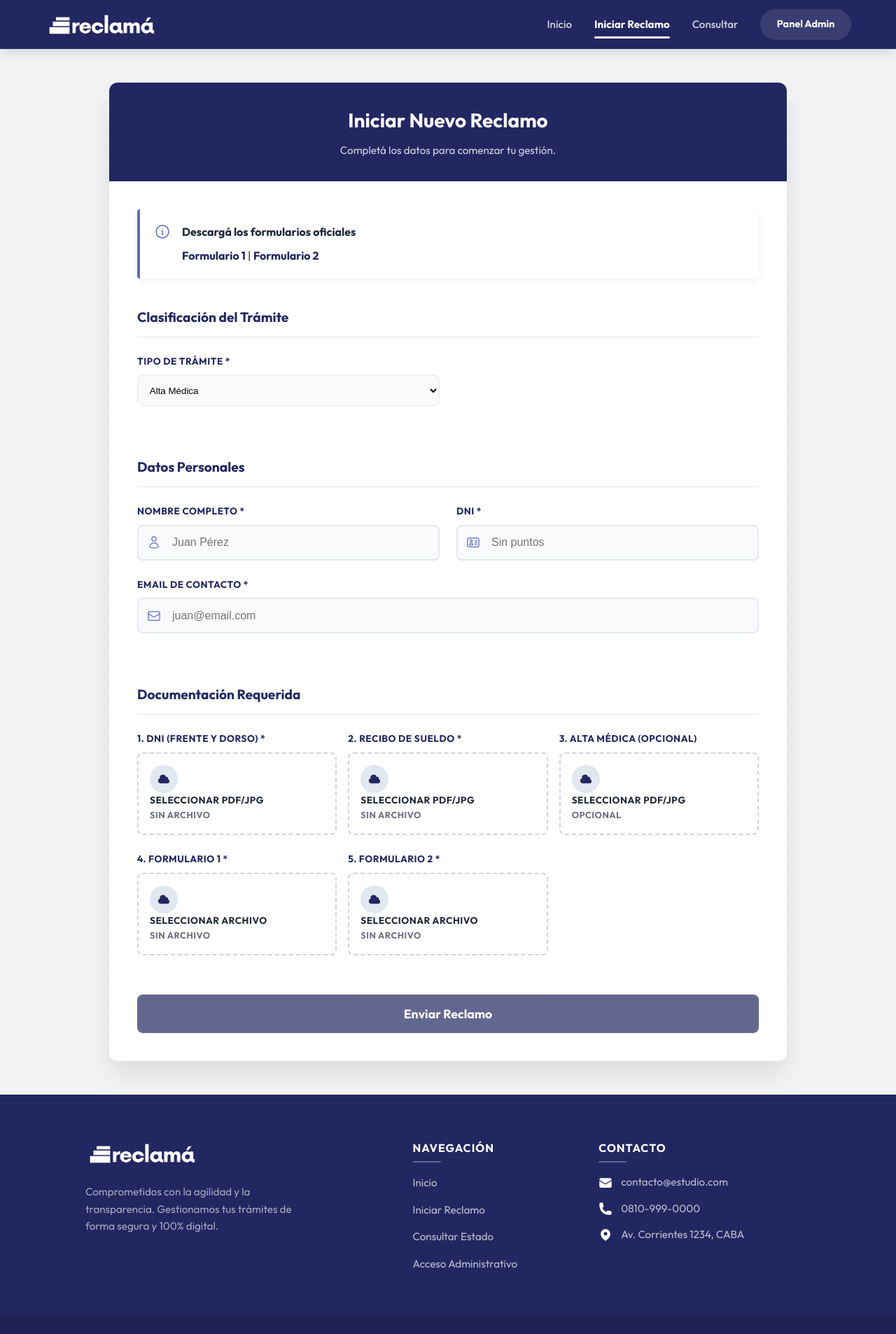
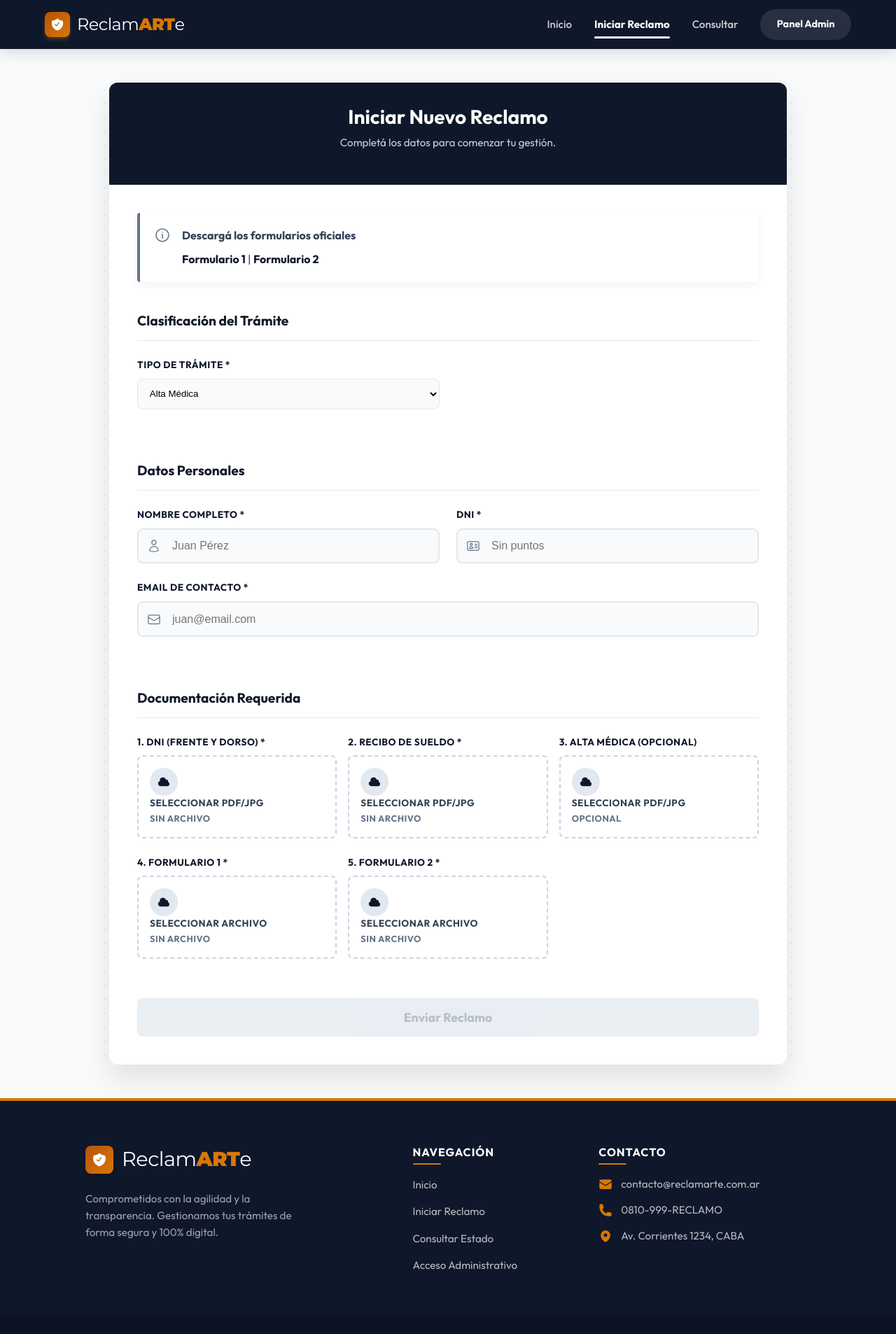
Before and after one commit to matibbaez/estudio-web, an Angular app: page /iniciar-reclamo in a window 1280 px wide. Shown: the top 1906 px of the page at 70% size. Built offline with nearby package versions, Linux system fonts and the light colour scheme.

Commit message:
Cambio estilos en logo e inicio

```diff
--- a/src/app/components/footer/footer.html
+++ b/src/app/components/footer/footer.html
@@ -1,10 +1,18 @@
 <footer class="site-footer">
   <div class="footer-container">
 
-    <!-- COLUMNA 1: MARCA Y BAJADA -->
     <div class="footer-brand-col">
       <div class="footer-logo">
-        <a href="/#"><img src="/reclamaFinal.png" alt="Reclamá" class="logo-img"></a>
+        <a routerLink="/" class="brand-logo-footer">
+          <div class="logo-icon">
+            <svg xmlns="http://www.w3.org/2000/svg" viewBox="0 0 24 24" fill="currentColor">
+              <path fill-rule="evenodd" d="M12.516 2.17a.75.75 0 00-1.032 0 11.209 11.209 0 01-7.877 3.08.75.75 0 00-.722.515A12.74 12.74 0 002.25 9.75c0 5.942 4.064 10.933 9.563 12.348a.749.749 0 00.374 0c5.499-1.415 9.563-6.406 9.563-12.348 0-1.352-.272-2.636-.759-3.804a.75.75 0 00-.738-.486 11.209 11.209 0 01-7.737-3.289zm-4.852 9.47a.75.75 0 01.765.027l2.128 1.332 3.654-4.814a.75.75 0 111.196.908l-4.18 5.506a.75.75 0 01-1.127.087l-2.73-2.127a.75.75 0 01.294-1.32l.001.001z" clip-rule="evenodd" />
+            </svg>
+          </div>
+          <span class="logo-text">
+            Reclam<span class="highlight">ART</span>e
+          </span>
+        </a>
       </div>
       <p class="brand-desc">
         Comprometidos con la agilidad y la transparencia.
@@ -12,7 +20,6 @@
       </p>
     </div>
 
-    <!-- COLUMNA 2: NAVEGACIÓN -->
     <div class="footer-links-col">
       <h4>Navegación</h4>
       <ul>
@@ -23,17 +30,16 @@
       </ul>
     </div>
 
-    <!-- COLUMNA 3: CONTACTO (¡NUEVO!) -->
     <div class="footer-links-col">
       <h4>Contacto</h4>
       <ul class="contact-list">
         <li>
           <svg xmlns="http://www.w3.org/2000/svg" viewBox="0 0 24 24" fill="currentColor" class="icon"><path d="M1.5 8.67v8.58a3 3 0 003 3h15a3 3 0 003-3V8.67l-8.928 5.493a3 3 0 01-3.144 0L1.5 8.67z" /><path d="M22.5 6.908V6.75a3 3 0 00-3-3h-15a3 3 0 00-3 3v.158l9.714 5.978a1.5 1.5 0 001.572 0L22.5 6.908z" /></svg>
-          <span>contacto@estudio.com</span>
+          <span>contacto@reclamarte.com.ar</span>
         </li>
         <li>
           <svg xmlns="http://www.w3.org/2000/svg" viewBox="0 0 24 24" fill="currentColor" class="icon"><path fill-rule="evenodd" d="M1.5 4.5a3 3 0 013-3h1.372c.86 0 1.61.586 1.819 1.42l1.105 4.423a1.875 1.875 0 01-.694 1.955l-1.293.97c-.135.101-.164.249-.126.352a11.285 11.285 0 006.697 6.697c.103.038.25.009.352-.126l.97-1.293a1.875 1.875 0 011.955-.694l4.423 1.105c.834.209 1.42.959 1.42 1.82V19.5a3 3 0 01-3 3h-2.25C8.552 22.5 1.5 15.448 1.5 5.25V4.5z" clip-rule="evenodd" /></svg>
-          <span>0810-999-0000</span>
+          <span>0810-999-RECLAMO</span>
         </li>
         <li>
           <svg xmlns="http://www.w3.org/2000/svg" viewBox="0 0 24 24" fill="currentColor" class="icon"><path fill-rule="evenodd" d="M11.54 22.351l.07.04.028.016a.76.76 0 00.723 0l.028-.015.071-.041a16.975 16.975 0 001.144-.742 19.58 19.58 0 002.683-2.282c1.944-1.99 3.963-4.98 3.963-8.827a8.25 8.25 0 00-16.5 0c0 3.846 2.02 6.837 3.963 8.827a19.58 19.58 0 002.682 2.282 16.975 16.975 0 001.145.742zM12 13.5a3 3 0 100-6 3 3 0 000 6z" clip-rule="evenodd" /></svg>
@@ -46,7 +52,7 @@
 
   <div class="footer-bottom">
     <div class="bottom-container">
-      <p>&copy; 2025 Reclamá.</p>
+      <p>&copy; 2025 ReclamARTe.</p>
       <p class="credits">Desarrollado por <span class="dev-name">VisionPath</span></p>
     </div>
   </div>
--- a/src/app/components/footer/footer.scss
+++ b/src/app/components/footer/footer.scss
@@ -1,8 +1,6 @@
-/* Usamos las variables globales de styles.scss */
-
+/* Usamos las variables globales */
 .site-footer {
-  /* CAMBIO: Fondo Oscuro para enmarcar el sitio */
-  background-color: var(--color-primario);
+  background-color: var(--color-primario); /* Azul Marino Profundo */
   color: rgba(255, 255, 255, 0.8);
   padding-top: 4rem;
   border-top: none;
@@ -13,30 +11,65 @@
   margin: 0 auto;
   padding: 0 2rem;
   display: grid;
-  /* 3 Columnas: Grande - Chica - Mediana */
   grid-template-columns: 2fr 1fr 1.5fr;
   gap: 4rem;
   padding-bottom: 3rem;
 }
 
-/* --- COLUMNA 1: MARCA --- */
+/* --- COLUMNA 1: LOGO Y MARCA --- */
 .footer-logo {
+  margin-bottom: 1.5rem;
+}
+
+/* Estilo del Logo en el Footer */
+.brand-logo-footer {
   display: flex;
   align-items: center;
-  gap: 0.75rem;
-  margin-bottom: 1rem;
-  color: white;
+  gap: 12px;
+  text-decoration: none;
+  opacity: 1;
+  transition: opacity 0.3s;
 
-  svg { width: 32px; height: 32px; }
-  h3 { font-size: 1.5rem; font-weight: 700; margin: 0; }
-  img { height: 40px; }
+  &:hover { opacity: 0.9; }
+
+  /* Icono (Escudo) */
+  .logo-icon {
+    width: 40px;
+    height: 40px;
+    /* Degradado Ámbar (mismo que navbar) */
+    background: linear-gradient(135deg, #b45309 0%, #d97706 100%);
+    border-radius: 8px;
+    display: flex;
+    align-items: center;
+    justify-content: center;
+    box-shadow: 0 4px 6px -1px rgba(0,0,0,0.2);
+
+    svg {
+      width: 22px; height: 22px; color: white;
+    }
+  }
+
+  /* Texto (Montserrat) */
+  .logo-text {
+    font-family: 'Montserrat', sans-serif;
+    font-size: 1.8rem;
+    font-weight: 500;
+    color: white; /* Blanco para que se vea sobre el fondo azul */
+    line-height: 1;
+    letter-spacing: -0.5px;
+
+    .highlight {
+      font-weight: 900;
+      color: var(--color-acento); /* Ámbar */
+    }
+  }
 }
 
 .brand-desc {
   font-size: 0.95rem;
   line-height: 1.6;
-  max-width: 320px;
-  color: rgba(255, 255, 255, 0.6); /* Gris clarito */
+  max-width: 300px;
+  color: rgba(255, 255, 255, 0.6);
 }
 
 /* --- COLUMNAS LINKS & CONTACTO --- */
@@ -50,22 +83,18 @@
     letter-spacing: 1px;
     position: relative;
 
-    /* Pequeña línea decorativa debajo del título */
     &::after {
       content: '';
       position: absolute;
-      bottom: -8px;
-      left: 0;
-      width: 40px;
-      height: 2px;
-      background-color: rgba(255,255,255,0.3);
+      bottom: -8px; left: 0;
+      width: 40px; height: 2px;
+      background-color: var(--color-acento); /* Línea decorativa naranja */
       border-radius: 2px;
     }
   }
 
   ul {
-    list-style: none;
-    padding: 0;
+    list-style: none; padding: 0;
 
     li {
       margin-bottom: 0.8rem;
@@ -78,32 +107,28 @@
 
         &:hover {
           color: white;
-          padding-left: 5px; /* Efecto movimiento */
+          padding-left: 5px;
+          color: var(--color-acento); /* Hover naranja */
         }
       }
     }
   }
 }
 
-/* Estilos específicos para la lista de contacto */
 .contact-list li {
-  display: flex;
-  align-items: center;
-  gap: 0.75rem;
-  color: rgba(255, 255, 255, 0.7);
-  font-size: 0.95rem;
+  display: flex; align-items: center; gap: 0.75rem;
+  color: rgba(255, 255, 255, 0.7); font-size: 0.95rem;
 
   .icon {
-    width: 20px;
-    height: 20px;
-    color: white; /* Iconos blancos brillantes */
+    width: 20px; height: 20px;
+    color: var(--color-acento); /* Iconos de contacto en naranja */
     flex-shrink: 0;
   }
 }
 
 /* --- BARRA FINAL --- */
 .footer-bottom {
-  background-color: rgba(0, 0, 0, 0.15); /* Un poco más oscuro que el fondo */
+  background-color: rgba(0, 0, 0, 0.2);
   padding: 1.5rem 0;
   font-size: 0.85rem;
 }
@@ -119,16 +144,14 @@
   p { margin: 0; }
 
   .dev-name {
-    color: white;
-    font-weight: 600;
-    opacity: 0.9;
+    color: white; font-weight: 600; opacity: 0.9;
   }
 }
 
 /* --- RESPONSIVE --- */
 @media (max-width: 768px) {
   .footer-container {
-    grid-template-columns: 1fr; /* Todo en una columna */
+    grid-template-columns: 1fr;
     gap: 2.5rem;
   }
 
@@ -138,3 +161,13 @@
     text-align: center;
   }
 }
+
+.site-footer {
+  background-color: var(--color-primario); /* Azul Marino Profundo */
+  color: rgba(255, 255, 255, 0.8);
+  padding-top: 4rem;
+
+  /* --- EL CAMBIO CLAVE --- */
+  /* Borde superior naranja grueso para dar cierre y conexión */
+  border-top: 4px solid var(--color-acento);
+}
--- a/src/app/components/navbar/navbar.html
+++ b/src/app/components/navbar/navbar.html
@@ -2,8 +2,15 @@
   <div class="navbar-container">
 
     <!-- AQUI ESTÁ EL CAMBIO: LOGO IMAGEN -->
-    <a class="navbar-brand" routerLink="/" (click)="cerrarMenu()">
-      <img src="/reclamaFinal.png" alt="Reclamá" class="logo-img">
+    <a routerLink="/" class="brand-logo">
+      <div class="logo-icon">
+        <svg xmlns="http://www.w3.org/2000/svg" viewBox="0 0 24 24" fill="currentColor">
+          <path fill-rule="evenodd" d="M12.516 2.17a.75.75 0 00-1.032 0 11.209 11.209 0 01-7.877 3.08.75.75 0 00-.722.515A12.74 12.74 0 002.25 9.75c0 5.942 4.064 10.933 9.563 12.348a.749.749 0 00.374 0c5.499-1.415 9.563-6.406 9.563-12.348 0-1.352-.272-2.636-.759-3.804a.75.75 0 00-.738-.486 11.209 11.209 0 01-7.737-3.289zm-4.852 9.47a.75.75 0 01.765.027l2.128 1.332 3.654-4.814a.75.75 0 111.196.908l-4.18 5.506a.75.75 0 01-1.127.087l-2.73-2.127a.75.75 0 01.294-1.32l.001.001z" clip-rule="evenodd" />
+        </svg>
+      </div>
+      <span class="logo-text">
+        Reclam<span class="highlight">ART</span>e
+      </span>
     </a>
 
     <div class="navbar-links-desktop">
--- a/src/app/components/navbar/navbar.scss
+++ b/src/app/components/navbar/navbar.scss
@@ -4,6 +4,62 @@
   top: 0;
   z-index: 1000;
   width: 100%;
+}
+
+.brand-logo {
+  display: flex;
+  align-items: center;
+  gap: 10px;
+  text-decoration: none;
+  transition: opacity 0.3s ease;
+
+  &:hover {
+    opacity: 0.9;
+  }
+}
+
+/* El Ícono (Escudo de protección con Check) */
+.logo-icon {
+  width: 36px;
+  height: 36px;
+  background: linear-gradient(135deg, #b45309 0%, #d97706 100%);
+  border-radius: 8px; /* Un poco cuadrado para seriedad */
+  display: flex;
+  align-items: center;
+  justify-content: center;
+  box-shadow: 0 4px 6px -1px rgba(245, 158, 11, 0.3);
+
+  svg {
+    width: 20px;
+    height: 20px;
+    color: white;
+  }
+}
+
+/* El Texto Tipográfico */
+.logo-text {
+  font-family: 'Montserrat', sans-serif;
+  font-size: 1.5rem;
+  font-weight: 500; /* Peso medio para "Reclam" */
+  color: #fff; /* Azul Oscuro (Casi negro) */
+  letter-spacing: -0.5px; /* Un poquito apretado queda más moderno */
+  line-height: 1;
+
+  .highlight {
+    font-weight: 900; /* Extra gordo para ART */
+    color: #d97706; /* Naranja quemado */
+  }
+}
+
+/* Ajuste para móviles */
+@media (max-width: 768px) {
+  .logo-text {
+    font-size: 1.2rem;
+  }
+  .logo-icon {
+    width: 32px;
+    height: 32px;
+  }
 }
 
 .navbar {
--- a/src/app/pages/inicio/inicio.html
+++ b/src/app/pages/inicio/inicio.html
@@ -48,8 +48,9 @@
         <div class="banner-action">
           <a routerLink="/iniciar-reclamo" [queryParams]="{ revoca: 'true' }" class="btn btn-white">
             Pasarme a ReclamARTe
-            <svg xmlns="http://www.w3.org/2000/svg" viewBox="0 0 20 20" fill="currentColor" class="arrow-icon">
-              <path fill-rule="evenodd" d="M3 10a.75.75 0 01.75-.75h10.638L10.23 5.29a.75.75 0 111.04-1.08l5.5 5.25a.75.75 0 010 1.08l-5.5 5.25a.75.75 0 11-1.04-1.08l4.158-3.96H3.75A.75.75 0 013 10z" clip-rule="evenodd" />
+
+            <svg xmlns="http://www.w3.org/2000/svg" fill="none" viewBox="0 0 24 24" stroke-width="2.5" stroke="currentColor" class="simple-icon">
+              <path stroke-linecap="round" stroke-linejoin="round" d="M13.5 4.5L21 12m0 0l-7.5 7.5M21 12H3" />
             </svg>
           </a>
         </div>
--- a/src/app/pages/login/login.html
+++ b/src/app/pages/login/login.html
@@ -4,10 +4,18 @@
 
     <div class="login-card">
 
-      <!-- Hice el header clickeable para volver al inicio por si entraron por error -->
       <div class="login-header" routerLink="/">
 
-        <img src="/reclamaFinal.png" alt="Reclamá" class="logo-img">
+        <div class="brand-logo-login">
+          <div class="logo-icon">
+            <svg xmlns="http://www.w3.org/2000/svg" viewBox="0 0 24 24" fill="currentColor">
+              <path fill-rule="evenodd" d="M12.516 2.17a.75.75 0 00-1.032 0 11.209 11.209 0 01-7.877 3.08.75.75 0 00-.722.515A12.74 12.74 0 002.25 9.75c0 5.942 4.064 10.933 9.563 12.348a.749.749 0 00.374 0c5.499-1.415 9.563-6.406 9.563-12.348 0-1.352-.272-2.636-.759-3.804a.75.75 0 00-.738-.486 11.209 11.209 0 01-7.737-3.289zm-4.852 9.47a.75.75 0 01.765.027l2.128 1.332 3.654-4.814a.75.75 0 111.196.908l-4.18 5.506a.75.75 0 01-1.127.087l-2.73-2.127a.75.75 0 01.294-1.32l.001.001z" clip-rule="evenodd" />
+            </svg>
+          </div>
+          <span class="logo-text">
+            Reclam<span class="highlight">ART</span>e
+          </span>
+        </div>
 
         <p>Portal Administrativo</p>
       </div>
@@ -49,7 +57,7 @@
     </div>
 
     <div class="login-footer">
-      <p>&copy; 2025 Reclamá. Acceso restringido a personal autorizado.</p>
+      <p>&copy; 2025 ReclamARTe. Acceso restringido a personal autorizado.</p>
     </div>
 
   </div>
--- a/src/index.html
+++ b/src/index.html
@@ -6,8 +6,11 @@
   <base href="/">
   <meta name="viewport" content="width=device-width, initial-scale=1">
   <link rel="icon" type="image/x-icon" href="favicon.ico">
-  <!-- <link href="https://fonts.googleapis.com/css2?family=Roboto:wght@300;400;500;700&display=swap" rel="stylesheet"> -->
-  <link href='https://fonts.googleapis.com/css2?family=Outfit:wght@300;400;500;700;800&display=swap' rel="stylesheet">
+
+  <link rel="preconnect" href="https://fonts.googleapis.com">
+  <link rel="preconnect" href="https://fonts.gstatic.com" crossorigin>
+
+  <link href="https://fonts.googleapis.com/css2?family=Montserrat:wght@400;700;900&family=Outfit:wght@300;400;500;700;800&display=swap" rel="stylesheet">
 
 </head>
 <body>
--- a/src/styles.scss
+++ b/src/styles.scss
@@ -1,30 +1,35 @@
 /* =========================================
-   VARIABLES GLOBALES (Tus Design Tokens)
+   VARIABLES GLOBALES (Paleta Premium Legal)
    ========================================= */
 :root {
-  /* --- PALETA DE COLORES (Tu Azul Royal Profundo) --- */
-  --color-primario: #222761;       /* Azul Real Profundo */
-  --color-primario-hover: #1a1e4d; /* Un poquito más oscuro para hover */
-  --color-secundario: #5c6bc0;     /* Azul más claro para detalles */
+  /* --- COLORES PRINCIPALES (Navy & Amber) --- */
+  --color-primario: #0f172a;       /* Slate 900: Azul Marino Profundo (Autoridad) */
+  --color-primario-hover: #1e293b; /* Slate 800 */
 
-  /* Estados del sistema */
-  --color-exito: #2e7d32; /* Verde éxito */
-  --color-error: #c62828; /* Rojo error */
-  --color-advertencia: #f59e0b; /* Naranja alerta */
+  --color-secundario: #64748b;     /* Slate 500: Gris azulado para textos secundarios */
+
+  --color-acento: #d97706;         /* Amber 600: Ámbar Quemado (Acción/ART) */
+  --color-acento-hover: #b45309;   /* Amber 700 */
+
+  /* --- ESTADOS DEL SISTEMA --- */
+  --color-exito: #059669;          /* Emerald 600: Un verde más elegante */
+  --color-error: #ef4444;          /* Red 500: Rojo suave */
+  --color-advertencia: #f59e0b;    /* Amber 500 */
+  --color-info: #3b82f6;           /* Blue 500 */
 
   /* --- UI & FONDOS --- */
-  --color-fondo-pagina: #f3f4f6;   /* Gris muy suave y moderno */
+  --color-fondo-pagina: #f8fafc;   /* Slate 50: Casi blanco, muy limpio */
   --color-fondo-tarjeta: #ffffff;
-  --color-borde-suave: #e5e7eb;
+  --color-borde-suave: #e2e8f0;    /* Slate 200 */
 
-  /* Textos */
-  --color-texto-principal: #1f2937;
-  --color-texto-secundario: #6b7280;
+  /* --- TEXTOS --- */
+  --color-texto-principal: #334155; /* Slate 700: No es negro puro, es gris oscuro */
+  --color-texto-secundario: #64748b; /* Slate 500 */
 
-  /* --- TIPOGRAFÍA & BORDES --- */
-  --font-familia-principal: 'Outfit', sans-serif;
+  /* --- TIPOGRAFÍA & DETALLES --- */
+  --font-familia-principal: 'Outfit', sans-serif; /* Moderna y limpia */
   --borde-redondeado: 12px;
-  --sombra-tarjeta: 0 10px 25px -5px rgba(0, 0, 0, 0.1), 0 8px 10px -6px rgba(0, 0, 0, 0.1);
+  --sombra-tarjeta: 0 10px 15px -3px rgba(0, 0, 0, 0.1), 0 4px 6px -2px rgba(0, 0, 0, 0.05);
 }
 
 /* =========================================
@@ -45,20 +50,22 @@ html, body {
   -moz-osx-font-smoothing: grayscale;
 }
 
-/* Títulos con tu color primario */
 h1, h2, h3, h4, h5, h6 {
-  font-weight: 700; /* Un poco más de peso para presencia */
-  color: var(--color-primario);
+  font-weight: 700;
+  color: var(--color-primario); /* Títulos en Azul Marino */
+  line-height: 1.2;
 }
 
 p {
   color: var(--color-texto-secundario);
+  margin-bottom: 1rem;
 }
 
 a {
   text-decoration: none;
   color: inherit;
   cursor: pointer;
+  transition: color 0.2s;
 }
 
 ul, ol {
@@ -67,24 +74,21 @@ ul, ol {
 
 button {
   font-family: inherit;
+  border: none;
+  outline: none;
 }
 
 /* =========================================
-   SCROLLBAR & SCROLL BEHAVIOR
+   SCROLLBAR (Personalizado y Sutil)
    ========================================= */
 html {
-  /* ¡ESTA ES LA CLAVE PARA EL SCROLL LINDO! */
   scroll-behavior: smooth;
-
-  /* Para Firefox Scrollbar */
   scrollbar-width: thin;
   scrollbar-color: var(--color-primario) transparent;
 }
 
-/* Para Chrome, Edge, Safari (Webkit) */
 ::-webkit-scrollbar {
-  width: 8px; /* Ancho vertical */
-  height: 8px; /* Alto horizontal */
+  width: 8px;
 }
 
 ::-webkit-scrollbar-track {
@@ -93,89 +97,105 @@ html {
 }
 
 ::-webkit-scrollbar-thumb {
-  background-color: rgba(34, 39, 97, 0.3); /* Azul sutil */
+  background-color: #cbd5e1; /* Gris suave por defecto */
   border-radius: 10px;
-  border: 2px solid transparent; /* Truco para dar aire */
+  border: 2px solid transparent;
   background-clip: content-box;
   transition: background-color 0.3s;
 }
 
 ::-webkit-scrollbar-thumb:hover {
-  background-color: var(--color-primario); /* Azul sólido al hover */
-}
-
-::-webkit-scrollbar-corner {
-  background: transparent;
-}
-
-/* =========================================
-   CONFIGURACIÓN LENIS (Opcional si usás la librería JS)
-   ========================================= */
-html.lenis, html.lenis body {
-  height: auto;
-}
-
-.lenis.lenis-smooth {
-  /* Si usás Lenis JS, él maneja el scroll. Si no, usa el nativo de arriba. */
-  scroll-behavior: auto !important;
-}
-
-.lenis.lenis-smooth [data-lenis-prevent] {
-  overscroll-behavior: contain;
-}
-
-.lenis.lenis-stopped {
-  overflow: hidden;
-}
-
-.lenis.lenis-scrolling iframe {
-  pointer-events: none;
+  background-color: var(--color-primario); /* Se pone azul al hover */
 }
 
 /* =========================================
    CLASES DE UTILIDAD & BOTONES
    ========================================= */
 .btn {
-  display: inline-flex; /* Mejor que inline-block para centrar iconos */
+  display: inline-flex;
   align-items: center;
   justify-content: center;
   gap: 0.5rem;
   padding: 0.75rem 2rem;
   font-size: 1rem;
-  font-weight: 500;
+  font-weight: 600; /* Un poco más bold */
   text-decoration: none;
   border-radius: var(--borde-redondeado);
-  border: 2px solid transparent;
-  transition: all 0.3s ease;
+  border: 1px solid transparent;
+  transition: all 0.3s cubic-bezier(0.4, 0, 0.2, 1);
   cursor: pointer;
   text-align: center;
+  white-space: nowrap;
 
+  /* 1. PRIMARIO (Azul Marino - Sobrio) */
   &.btn-primary {
     background-color: var(--color-primario);
     color: white;
-    box-shadow: 0 4px 6px rgba(34, 39, 97, 0.2);
+    box-shadow: 0 4px 6px rgba(15, 23, 42, 0.2);
 
     &:hover {
       background-color: var(--color-primario-hover);
       transform: translateY(-2px);
+      box-shadow: 0 10px 15px -3px rgba(15, 23, 42, 0.3);
     }
   }
 
+  /* 2. SECUNDARIO (Borde Azul - Elegante) */
   &.btn-secondary {
     background-color: white;
     color: var(--color-primario);
-    border: 2px solid var(--color-primario);
+    border: 1px solid var(--color-borde-suave);
+    box-shadow: 0 1px 2px 0 rgba(0, 0, 0, 0.05);
 
     &:hover {
-      background-color: rgba(34, 39, 97, 0.05);
+      border-color: var(--color-primario);
+      background-color: #f8fafc;
+      transform: translateY(-1px);
     }
   }
 
-  /* Estado deshabilitado genérico */
+  /* 3. WARNING / ACCIÓN (Ámbar - Para llamar la atención) */
+  &.btn-warning {
+    background-color: var(--color-acento);
+    color: white;
+    box-shadow: 0 4px 6px rgba(217, 119, 6, 0.25);
+
+    &:hover {
+      background-color: var(--color-acento-hover);
+      transform: translateY(-2px);
+      box-shadow: 0 10px 15px -3px rgba(217, 119, 6, 0.4);
+    }
+  }
+
+  /* 4. BLANCO (Para usar sobre fondos oscuros/naranjas) */
+  &.btn-white {
+    background-color: white;
+    color: var(--color-acento);
+    font-weight: 800;
+
+    &:hover {
+      background-color: #fffbeb;
+      transform: translateY(-2px);
+    }
+  }
+
+  /* Estado deshabilitado */
   &:disabled, &.disabled {
-    opacity: 0.6;
+    opacity: 0.5;
     cursor: not-allowed;
     transform: none !important;
-    box-shadow: none;
+    box-shadow: none !important;
+    background-color: #e2e8f0 !important;
+    color: #94a3b8 !important;
+    border-color: transparent !important;
   }
 }
+
+/* =========================================
+   LENIS (Smooth Scroll - Si lo usás)
+   ========================================= */
+html.lenis, html.lenis body { height: auto; }
+.lenis.lenis-smooth { scroll-behavior: auto !important; }
+.lenis.lenis-smooth [data-lenis-prevent] { overscroll-behavior: contain; }
+.lenis.lenis-stopped { overflow: hidden; }
+.lenis.lenis-scrolling iframe { pointer-events: none; }
```
Also changed, not shown: src/app/pages/inicio/inicio.scss (+173 -74 lines), src/app/pages/login/login.scss (+53 -46 lines).
